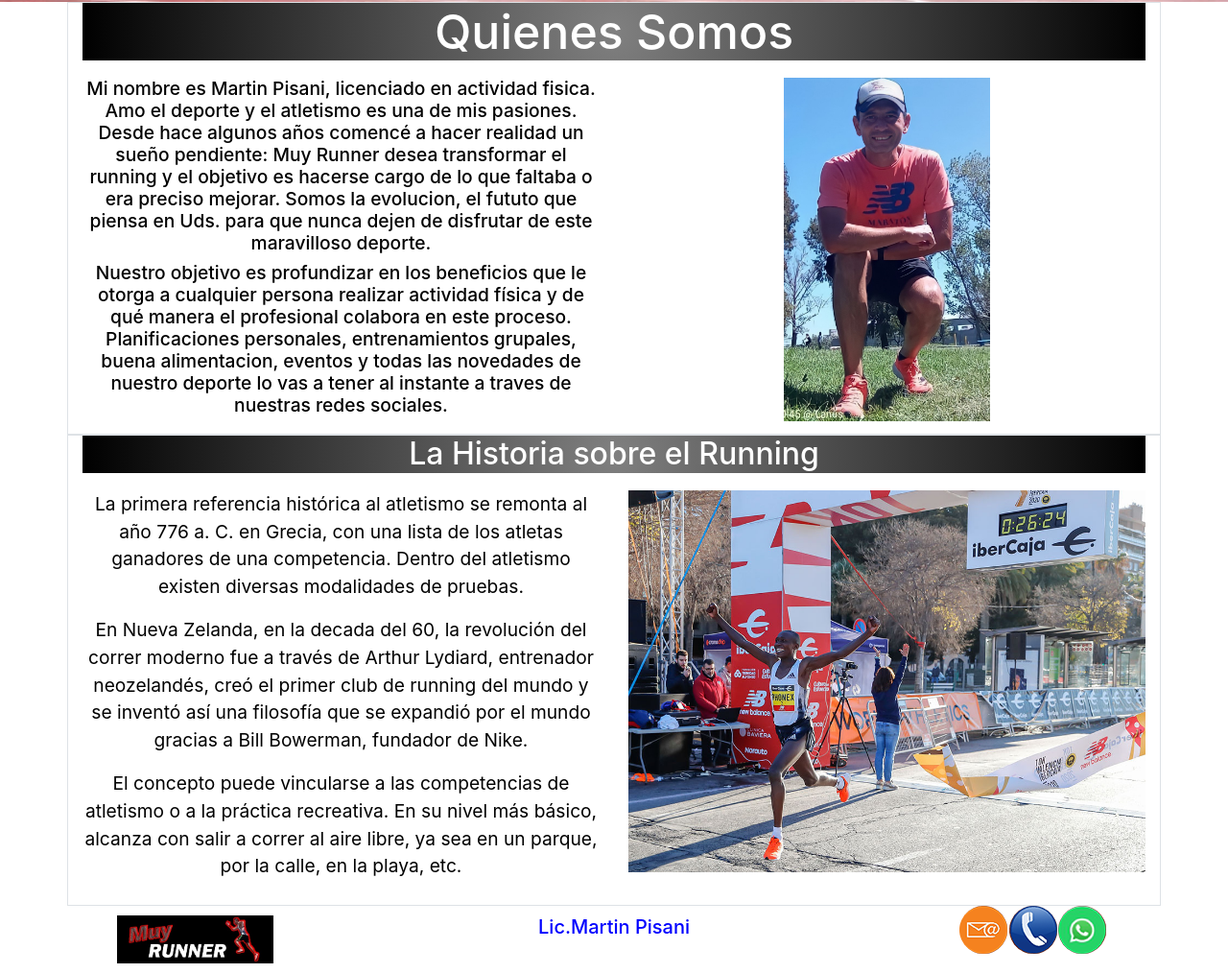
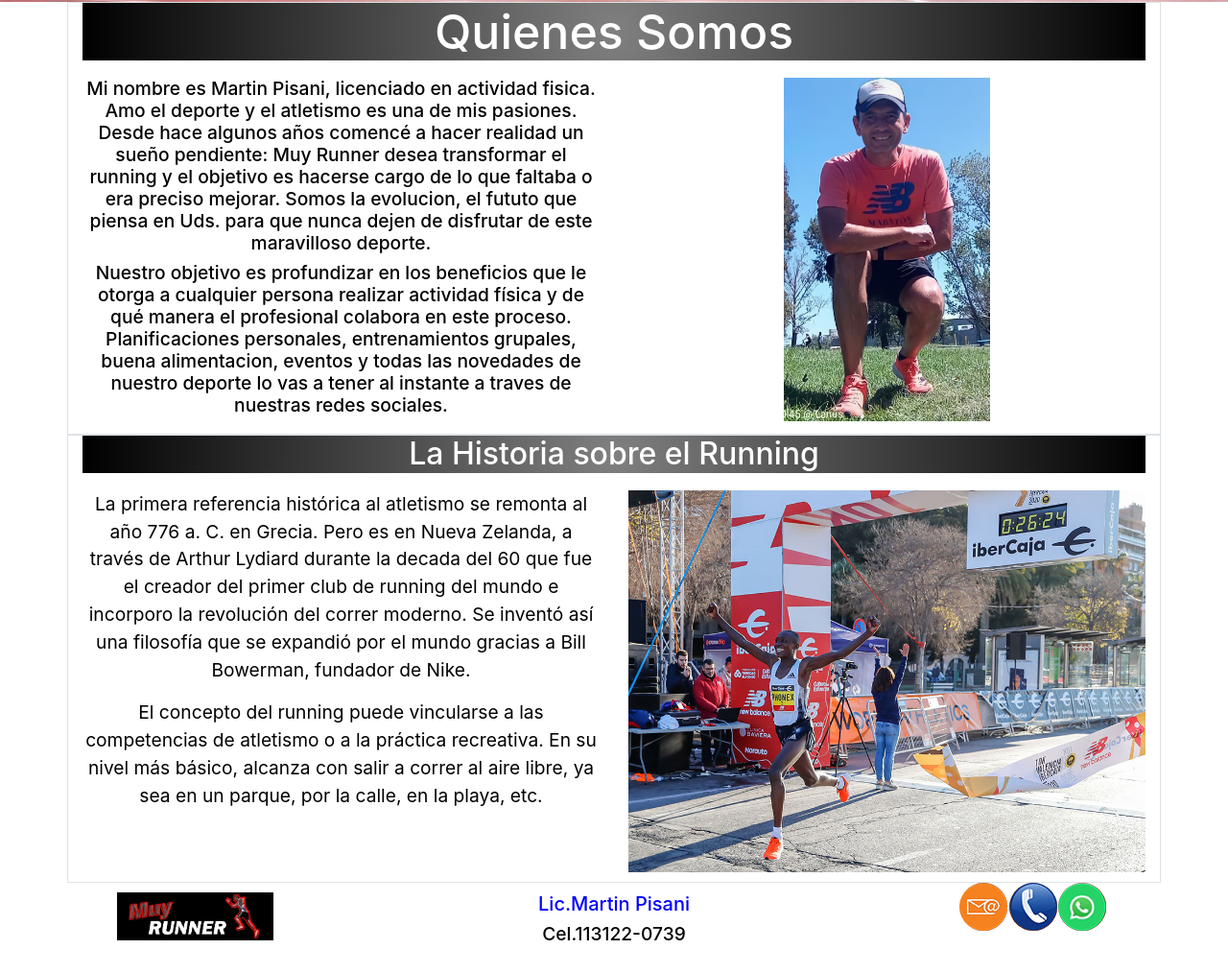
Before and after one commit to Margusp1977/Clase15_c16645, a website: page index.html in a window 1280 px wide. Shown: the part 811-1825 px from the top of the page at 96% size. Drawn offline with nearby package versions, Linux system fonts and the light colour scheme.

Commit message:
se agrego h6 en footer en todas las seccion y se cambio parrafo en el index

```diff
--- a/index.html
+++ b/index.html
@@ -91,9 +91,8 @@
   <h2>La Historia sobre el Running</h2>
   <div class="row paddingTB">
     <section class="col-lg-6 col-xs-12">
-      <p>La primera referencia histórica al atletismo se remonta al año 776 a. C. en Grecia, con una lista de los atletas ganadores de una competencia. Dentro del atletismo existen diversas modalidades de pruebas.
-      <p>En Nueva Zelanda, en la decada del 60, la revolución del correr moderno fue a través de Arthur Lydiard, entrenador neozelandés, creó el primer club de running del mundo y se inventó así una filosofía que se expandió por el mundo gracias a Bill Bowerman, fundador de Nike.</p>
-      <p>El concepto puede vincularse a las competencias de atletismo o a la práctica recreativa. En su nivel más básico, alcanza con salir a correr al aire libre, ya sea en un parque, por la calle, en la playa, etc.
+      <p>La primera referencia histórica al atletismo se remonta al año 776 a. C. en Grecia. Pero es en Nueva Zelanda, a través de Arthur Lydiard durante la decada del 60 que fue el creador del primer club de running del mundo e incorporo la revolución del correr moderno. Se inventó así una filosofía que se expandió por el mundo gracias a Bill Bowerman, fundador de Nike.</p>
+      <p>El concepto del running puede vincularse a las competencias de atletismo o a la práctica recreativa. En su nivel más básico, alcanza con salir a correr al aire libre, ya sea en un parque, por la calle, en la playa, etc.
       </p>
     </section>
     <section class="col-lg-6 col-xs-12">
@@ -109,6 +108,7 @@
     </div>
     <div class="col-lg-4 col-xs-12">
       <h5>Lic.Martin Pisani</h5>
+      <h6>Cel.113122-0739</h6>
 		</div>
     <div class="col-lg-4 col-xs-12">
         <img src="assets/icons/ico_email.png" alt="email" class="ico_foo">
```
Also changed, not shown: pages/contacto.html (+1 -0 lines), pages/corredor.html (+1 -0 lines), pages/eventos.html (+1 -0 lines), pages/novedades.html (+1 -0 lines), pages/planificacion.html (+2 -2 lines).
